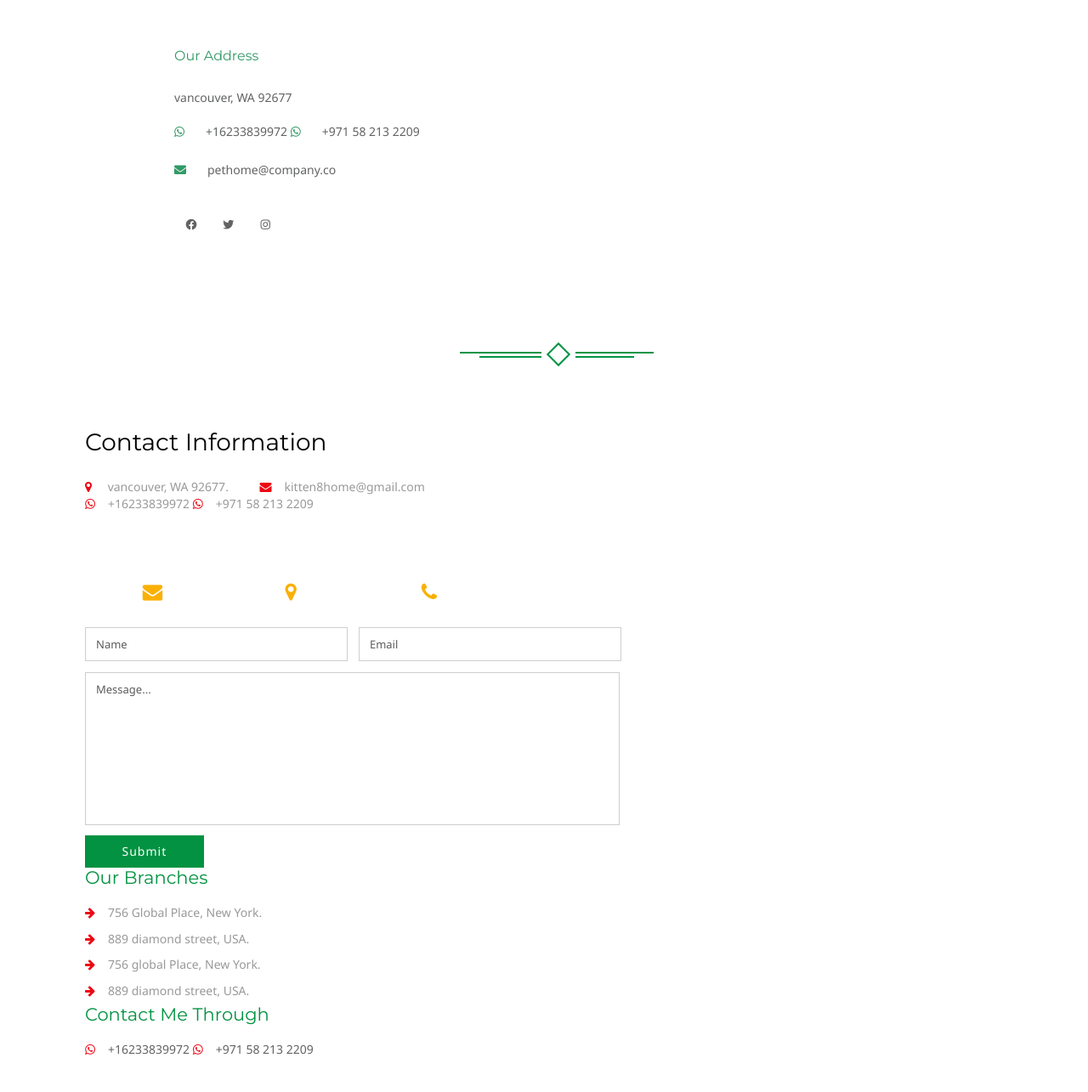
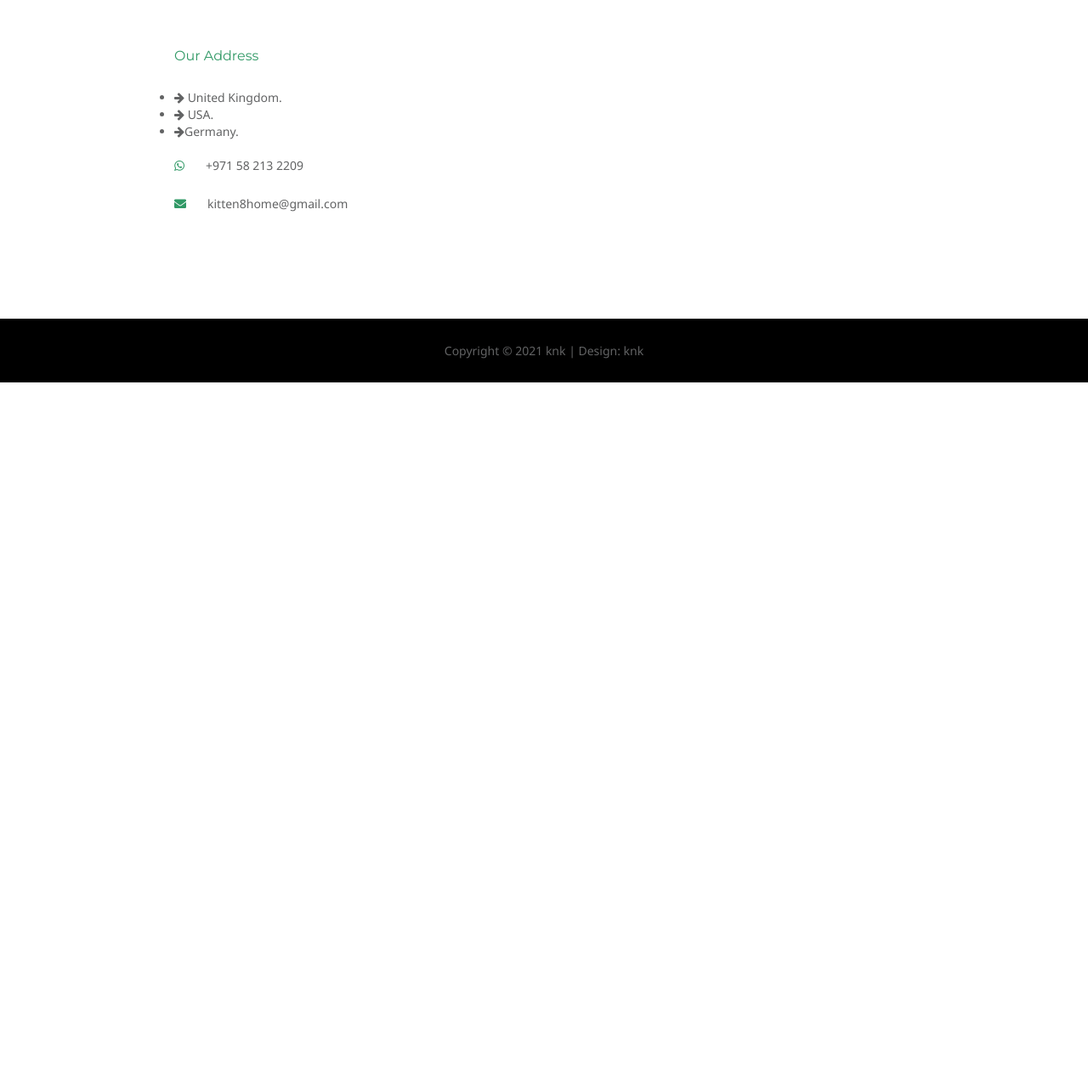
Before and after one commit to kitten8home/kitten8home.github.io, a plain HTML site: page contact.html in a window 1280 px wide. Shown: the part 195-1480 px from the top of the page at 85% size. After the commit the page ends 800 px from the top, so only its background shows below. Drawn offline with Linux system fonts and the light colour scheme.

Commit message:
second update

```diff
--- a/contact.html
+++ b/contact.html
@@ -95,104 +95,28 @@ function hideURLbar(){ window.scrollTo(0,1); } </script>
 						<div class="tm-address-box">
 							<h4 class="tm-info-title tm-text-success">Our Address</h4>
 							<address>
-								vancouver, WA 92677
+								<ul>
+									<li><i class="fa fa-arrow-right" aria-hidden="true"></i> United Kingdom.</li>
+									<li><i class="fa fa-arrow-right" aria-hidden="true"></i> USA.</li>
+									<li><i class="fa fa-arrow-right" aria-hidden="true"></i>Germany.</li>
+								</ul>
 							</address>
-							<a href='https://chatwith.io/s/catherine-morgan' target='_blank' class="tm-contact-link">
-								<i class= "fa fa-whatsapp tm-contact-icon"></i>+16233839972
-							</a>
+
 							<a href='https://chatwith.io/s/kittenhome' target='_blank' class="tm-contact-link">
 								<i class= "fa fa-whatsapp tm-contact-icon"></i>+971 58 213 2209
 							</a>
-							<a href="mailto:vrich6889@gmail.com" class="tm-contact-link">
-								<i class="fas fa-envelope tm-contact-icon"></i>pethome@company.co
+							<a href="mailto:vanrich6262@gmail.com" class="tm-contact-link">
+								<i class="fas fa-envelope tm-contact-icon"></i>kitten8home@gmail.com
 							</a>
-							<div class="tm-contact-social">
-								<a href="https://fb.com/templatemo" class="tm-social-link"><i class="fab fa-facebook tm-social-icon"></i></a>
-								<a href="https://twitter.com/templatemo" class="tm-social-link"><i class="fab fa-twitter tm-social-icon"></i></a>
-								<a href="https://fb.com/templatemo" class="tm-social-link"><i class="fab fa-instagram tm-social-icon"></i></a>
-							</div>
+
 						</div>
 					</div>
 				</div>
 			</div>
 
 
+				<div class="fall" style="height: 30px;">
 
-
-
-
-<!-- contact -->
-<div class="contact">
-	<div class="container">
-		<div class="spec ">
-				<div class="ser-t">
-					<b></b>
-					<span><i></i></span>
-					<b class="line"></b>
-				</div>
-		</div>
-		<div class=" contact-w3">
-
-			<div class="col-md-7 contact-left">
-				<h4>Contact Information</h4>
-				<ul class="contact-list">
-					<li> <i class="fa fa-map-marker" aria-hidden="true"></i> vancouver, WA 92677.</li>
-					<li><i class="fa fa-envelope" aria-hidden="true"></i><a href="mailto:vrich8698@mail.com">kitten8home@gmail.com</a></li>
-					<li>
-						<a href='https://chatwith.io/s/catherine-morgan' target='_blank' class="tm-contact-link"  >
-							<i class= "fa fa-whatsapp tm-contact-icon"></i>+16233839972
-						</a>
-						<a href='https://chatwith.io/s/kittenhome' target='_blank' class="tm-contact-link" >
-							<i class= "fa fa-whatsapp tm-contact-icon"></i>+971 58 213 2209
-						</a>
-					</li>
-				</ul>
-				<div id="container">
-					<!--Horizontal Tab-->
-					<div id="parentHorizontalTab">
-						<ul class="resp-tabs-list hor_1">
-							<li><i class="fa fa-envelope" aria-hidden="true"></i></li>
-							<li> <i class="fa fa-map-marker" aria-hidden="true"></i> </span></li>
-							<li> <i class="fa fa-phone" aria-hidden="true"></i></li>
-						</ul>
-						<div class="resp-tabs-container hor_1">
-							<div>
-								<form action="#" method="post">
-									<input type="text" value="Name" name="Name" onfocus="this.value = '';" onblur="if (this.value == '') {this.value = 'Name';}" required="">
-									<input type="email" value="Email" name="Email" onfocus="this.value = '';" onblur="if (this.value == '') {this.value = 'Email';}" required="">
-									<textarea name="Message..." onfocus="this.value = '';" onblur="if (this.value == '') {this.value = 'Message...';}" required="">Message...</textarea>
-									<input type="submit" value="Submit" >
-								</form>
-							</div>
-							<div>
-								<div class="map-grid">
-								<h5>Our Branches</h5>
-									<ul>
-										<li><i class="fa fa-arrow-right" aria-hidden="true"></i>756 Global Place, New York.</li>
-										<li><i class="fa fa-arrow-right" aria-hidden="true"></i>889 diamond street, USA.</li>
-										<li><i class="fa fa-arrow-right" aria-hidden="true"></i>756 global Place, New York.</li>
-										<li><i class="fa fa-arrow-right" aria-hidden="true"></i>889 diamond street, USA.</li>
-									</ul>
-								</div>
-							</div>
-							<div>
-								<div class="map-grid">
-									<h5>Contact Me Through</h5>
-									<ul>
-										<li>
-											<a href='https://chatwith.io/s/catherine-morgan' target='_blank' class="tm-contact-link"  >
-												<i class= "fa fa-whatsapp tm-contact-icon"></i>+16233839972
-											</a>
-											<a href='https://chatwith.io/s/kittenhome' target='_blank' class="tm-contact-link" >
-												<i class= "fa fa-whatsapp tm-contact-icon"></i>+971 58 213 2209
-											</a>
-										</li>
-
-									</ul>
-								</div>
-							</div>
-						</div>
-					</div>
 				</div>
 
 				<!--Plug-in Initialisation-->
```
